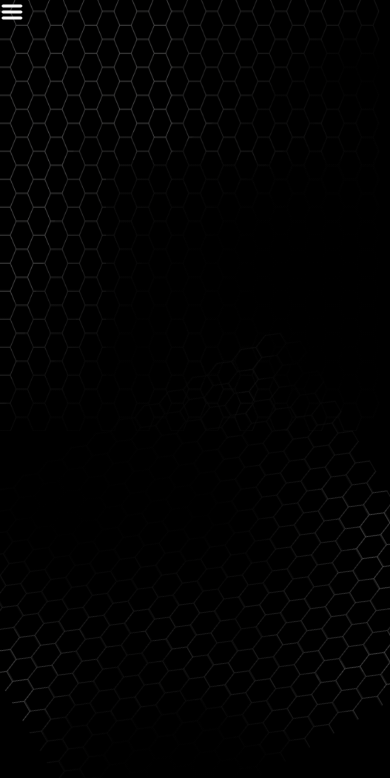
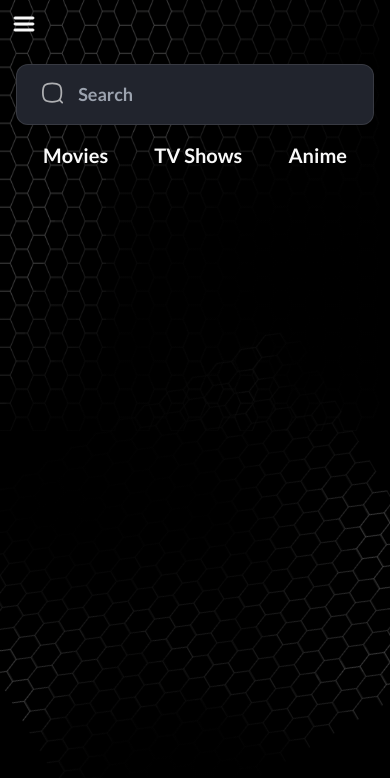
Before and after one commit to Kachielite/movie-app, a React (Create React App) app: page / in a window 390 px wide. Shown: the top 778 px of the page. Built offline with nearby package versions, Linux system fonts and the light colour scheme.

Commit message:
added top bar and made it responsive

```diff
--- a/package.json
+++ b/package.json
@@ -12,6 +12,7 @@
     "@types/react-dom": "^18.2.6",
     "react": "^18.2.0",
     "react-dom": "^18.2.0",
+    "react-router-dom": "^6.14.1",
     "react-scripts": "5.0.1",
     "web-vitals": "^2.1.4"
   },
--- a/src/App.tsx
+++ b/src/App.tsx
@@ -1,12 +1,8 @@
 import React, { FC } from "react";
-import Layout from "./layout/layout";
+import LocalRoute from "./routes";
 
 const App: FC = () => {
-  return (
-    <Layout>
-      <h1 className="text-2xl text-red-400"></h1>
-    </Layout>
-  );
+  return <LocalRoute />;
 };
 
 export default App;
--- a/src/components/Icon-components/index.tsx
+++ b/src/components/Icon-components/index.tsx
@@ -242,6 +242,62 @@ const Close = () => {
   );
 };
 
+const Funnel = () => {
+  return (
+    <svg
+      width="20"
+      height="24"
+      viewBox="0 0 20 24"
+      fill="none"
+      xmlns="http://www.w3.org/2000/svg"
+    >
+      <path
+        d="M3.33737 1H16.6626C18.5164 1 19.7323 3.28152 18.516 4.97213L12.9638 12.689C12.5511 13.2625 12.3313 13.9549 12.3313 14.6621V19.7513C12.3313 20.1568 12.1581 20.5302 11.8764 20.7748L9.65553 22.7041C8.92005 23.343 7.66868 22.8712 7.66868 21.6805V14.6621C7.66868 13.9549 7.44888 13.2625 7.03624 12.689L1.48404 4.97213C0.267673 3.28152 1.48356 1 3.33737 1Z"
+        stroke="#F9F9F9"
+        strokeOpacity="0.67"
+        strokeWidth="2"
+        strokeLinecap="round"
+        strokeLinejoin="round"
+      />
+      <path
+        d="M7 5H13"
+        stroke="#F9F9F9"
+        strokeOpacity="0.67"
+        strokeWidth="2"
+        strokeLinecap="round"
+        strokeLinejoin="round"
+      />
+    </svg>
+  );
+};
+
+const Search = () => {
+  return (
+    <svg
+      width="24"
+      height="24"
+      viewBox="0 0 24 24"
+      fill="none"
+      xmlns="http://www.w3.org/2000/svg"
+    >
+      <path
+        d="M1 11.4783C1 15.8486 1.78302 18.3581 3.30283 19.8236C4.83125 21.2975 7.35021 21.9565 11.4783 21.9565C15.6063 21.9565 18.1253 21.2975 19.6537 19.8236C21.1735 18.3581 21.9565 15.8486 21.9565 11.4783C21.9565 7.1079 21.1735 4.59842 19.6537 3.13288C18.1253 1.65904 15.6063 0.99999 11.4783 0.99999C7.35021 0.99999 4.83125 1.65904 3.30283 3.13288C1.78302 4.59842 1 7.1079 1 11.4783Z"
+        stroke="#AEAFB2"
+        strokeWidth="2"
+        strokeLinecap="round"
+        strokeLinejoin="round"
+      />
+      <path
+        d="M22.9565 22.9565L20.3478 20.3478"
+        stroke="#AEAFB2"
+        strokeWidth="2"
+        strokeLinecap="round"
+        strokeLinejoin="round"
+      />
+    </svg>
+  );
+};
+
 export {
   Home,
   Discover,
@@ -255,4 +311,6 @@ export {
   Completed,
   Menu,
   Close,
+  Funnel,
+  Search,
 };
--- /dev/null
+++ b/src/components/nav-bar-components/index.tsx
@@ -0,0 +1,29 @@
+import { FC } from "react";
+import Menu from "./menu";
+import SearchBar from "./search-bar";
+
+const menu = [
+  {
+    name: "Movies",
+    link: "/",
+  },
+  {
+    name: "TV Shows",
+    link: "/",
+  },
+  {
+    name: "Anime",
+    link: "/",
+  },
+];
+
+const NavBar: FC = () => {
+  return (
+    <div className="flex flex-col-reverse lg:flex-row justify-between items-center font-lato w-full">
+      <Menu menu={menu} />
+      <SearchBar />
+    </div>
+  );
+};
+
+export default NavBar;
--- /dev/null
+++ b/src/components/nav-bar-components/menu-item.tsx
@@ -0,0 +1,15 @@
+import { FC } from "react";
+
+interface Props {
+  name: string;
+}
+
+const MenuItem: FC<Props> = ({ name }) => {
+  return (
+    <p className="pb-[0.88rem] text-primaryText text-xl lg:text-[1.5rem] font-semibold hover:font-bold hover:text-primary hover:border-primary hover:border-b-2">
+      {name}
+    </p>
+  );
+};
+
+export default MenuItem;
--- /dev/null
+++ b/src/components/nav-bar-components/menu.tsx
@@ -0,0 +1,26 @@
+import { FC } from "react";
+import MenuItem from "./menu-item";
+import { Link } from "react-router-dom";
+
+interface MenuLink {
+  name: string;
+  link: string;
+}
+
+interface Props {
+  menu: MenuLink[];
+}
+
+const Menu: FC<Props> = ({ menu }) => {
+  return (
+    <div className="flex flex-row space-x-[2.88rem] justify-start items-start mt-4 lg:mt-0">
+      {menu.map((item: MenuLink) => (
+        <Link to={item.link}>
+          <MenuItem name={item.name} />
+        </Link>
+      ))}
+    </div>
+  );
+};
+
+export default Menu;
--- /dev/null
+++ b/src/components/nav-bar-components/search-bar.tsx
@@ -0,0 +1,18 @@
+import { FC } from "react";
+import { Search } from "../Icon-components";
+
+const SearchBar: FC = () => {
+  return (
+    <div className="flex flex-row justify-between space-x-[9.5rem] bg-[#21242D] px-[1.56rem] py-[1rem] border-[0.05rem] border-[rgba(249,_249,_249,_0.10)] rounded-[0.75rem] w-full lg:w-[22.69rem]">
+      <div className="flex flex-row space-x-[0.94rem] w-full">
+        <Search />
+        <input
+          className="text-[1.125rem] font-semibold text-[rgba(249,_249,_249,_0.67)] bg-[#21242D] outline-none w-full"
+          placeholder="Search"
+        />
+      </div>
+    </div>
+  );
+};
+
+export default SearchBar;
--- a/src/layout/layout.tsx
+++ b/src/layout/layout.tsx
@@ -17,12 +17,15 @@ const Layout: FC<LayoutProps> = ({ children }) => {
         <div
           className={`${
             isOpen ? "-translate-x-0 " : "-translate-x-full"
-          } lg:-translate-x-0 w-[14.6875rem] absolute lg:static lg:block z-40 ease-in-out duration-1000`}
+          } lg:-translate-x-0 w-[14.6875rem] absolute lg:static lg:block z-40 lg:z-20 ease-in-out duration-500 `}
         >
           <SideMenu setIsOpen={setIsOpen} />
         </div>
-        <div className="absolute z-20">
-          <button onClick={() => setIsOpen(true)} className="block lg:hidden">
+        <div className="absolute z-20 lg:static w-full">
+          <button
+            onClick={() => setIsOpen(true)}
+            className="block lg:hidden p-3"
+          >
             <Menu />
           </button>
           {children}
--- /dev/null
+++ b/src/pages/home.tsx
@@ -0,0 +1,15 @@
+import { FC } from "react";
+import Layout from "../layout/layout";
+import NavBar from "../components/nav-bar-components";
+
+const Home: FC = () => {
+  return (
+    <Layout>
+      <div className="p-4 lg:p-[4.25rem] lg:pt-[4rem] lg:pr-[2rem] flex flex-col justify-start items-start">
+        <NavBar />
+      </div>
+    </Layout>
+  );
+};
+
+export default Home;
--- /dev/null
+++ b/src/routes/index.tsx
@@ -0,0 +1,13 @@
+import { FC } from "react";
+import Home from "../pages/home";
+import { Route, Routes } from "react-router-dom";
+
+const LocalRoute: FC = () => {
+  return (
+    <Routes>
+      <Route path="/" element={<Home />} />
+    </Routes>
+  );
+};
+
+export default LocalRoute;
```
Also changed, not shown: src/index.tsx (+8 -7 lines), 2 other files (tests, documents, lock files or other folders).
